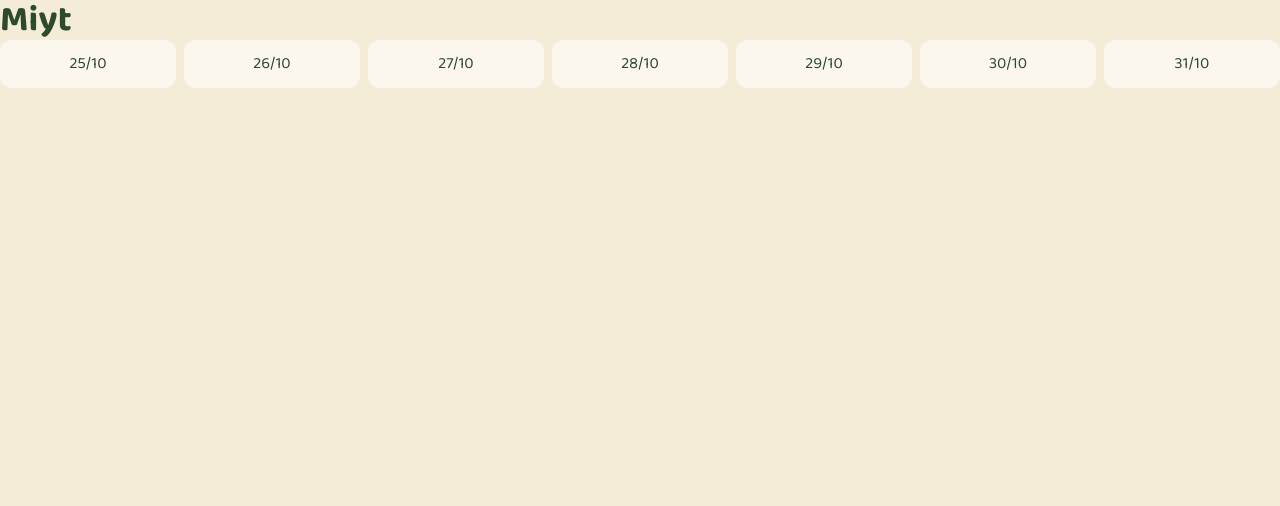
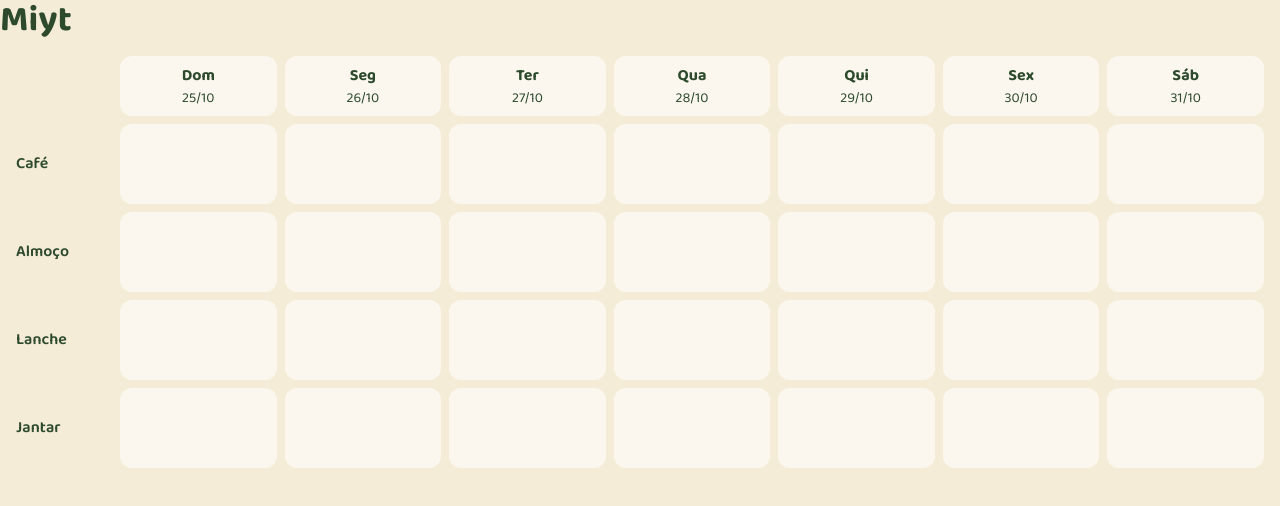
Before and after one commit to yannevic/miyt, a React (Vite) app: page / in a window 1280 px wide. Shown: the top 506 px of the page. Built offline with nearby package versions, Linux system fonts and the light colour scheme.

Commit message:
feat: monta a grade da semana com as 4 refeições

```diff
--- a/src/components/GradeSemana.tsx
+++ b/src/components/GradeSemana.tsx
@@ -4,15 +4,44 @@ type GradeSemanaProps = {
   dias: Date[]
 }
 
+const nomesDias = ['Dom', 'Seg', 'Ter', 'Qua', 'Qui', 'Sex', 'Sáb']
+
+const refeicoes = [
+  { id: 'cafe', nome: 'Café' },
+  { id: 'almoco', nome: 'Almoço' },
+  { id: 'lanche', nome: 'Lanche' },
+  { id: 'jantar', nome: 'Jantar' },
+]
+
+const colunas = 'grid grid-cols-[6rem_repeat(7,1fr)] gap-2'
+
 export function GradeSemana({ dias }: GradeSemanaProps) {
   return (
-    <div className='grid grid-cols-7 gap-2'>
-      {dias.map((data) => (
-        <div
-          key={data.toISOString()}
-          className='rounded-xl bg-white/60 p-3 text-center text-leaf-800'
-        >
-          {formatarDiaMes(data)}
+    <div className='flex flex-col gap-2 p-4'>
+      <div className={colunas}>
+        <div></div>
+        {dias.map((data, i) => (
+          <div
+            key={data.toISOString()}
+            className='rounded-xl bg-white/60 p-2 text-center text-leaf-800'
+          >
+            <p className='font-bold'>{nomesDias[i]}</p>
+            <p className='text-sm'>{formatarDiaMes(data)}</p>
+          </div>
+        ))}
+      </div>
+
+      {refeicoes.map((refeicao) => (
+        <div key={refeicao.id} className={colunas}>
+          <div className='flex items-center font-semibold text-leaf-800'>
+            {refeicao.nome}
+          </div>
+          {dias.map((data) => (
+            <div
+              key={data.toISOString()}
+              className='min-h-20 rounded-xl bg-white/60'
+            ></div>
+          ))}
         </div>
       ))}
     </div>
```
